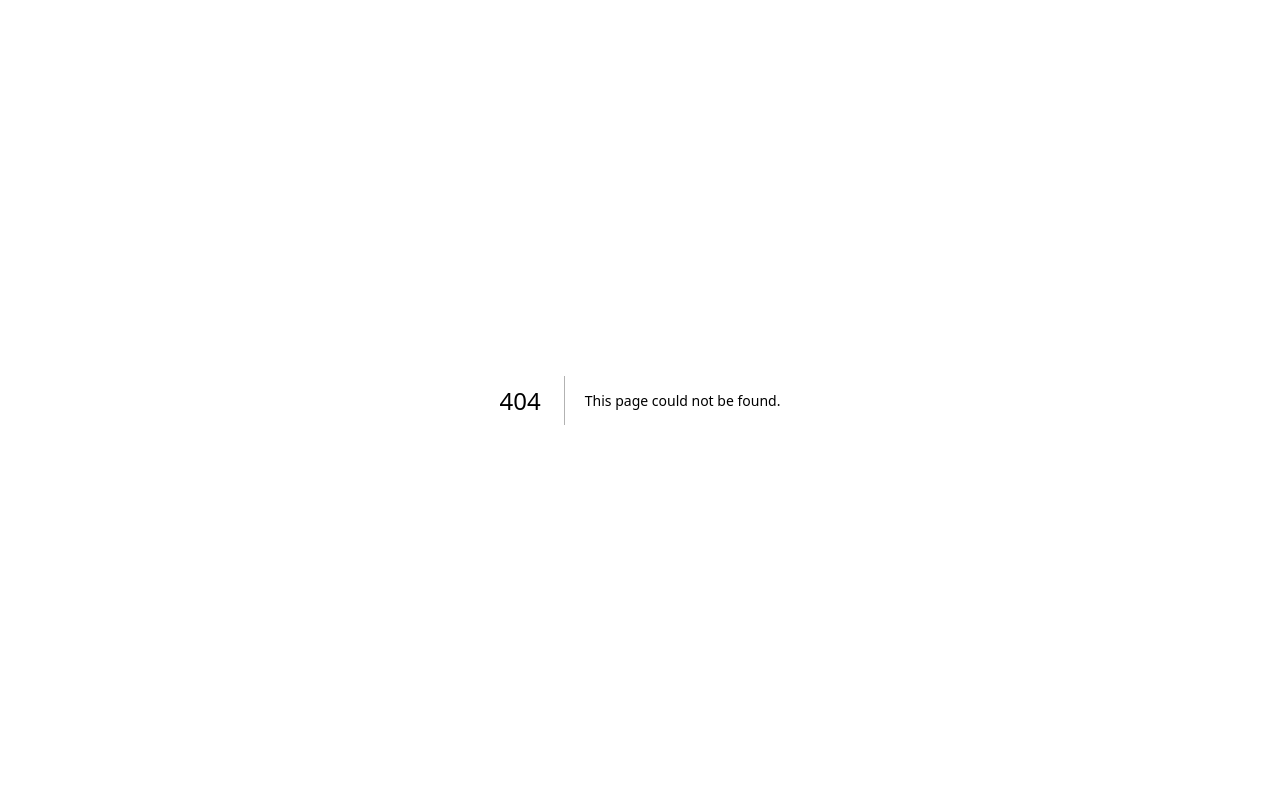
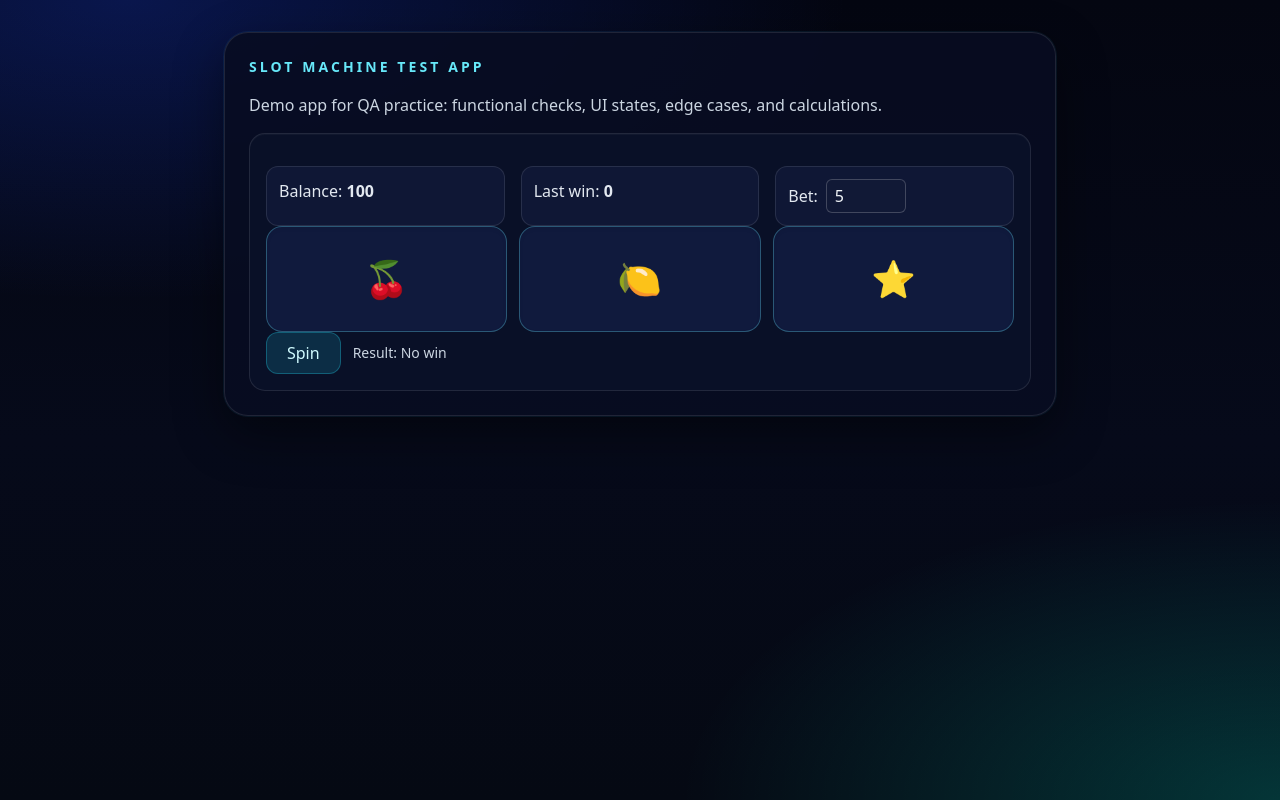
Before and after one commit to anatoliu1610/qa-showcase, a Next.js app: page /test-app in a window 1280 px wide. Before the commit this address had no page. Built offline with nearby package versions, Linux system fonts and the light colour scheme.

Commit message:
Add Test App and Tests pages; replace hero CTA buttons

```diff
--- a/app/page.tsx
+++ b/app/page.tsx
@@ -32,8 +32,8 @@ export default function HomePage() {
               <div className="mt-4 flex flex-wrap gap-3">
                 <a aria-label="GitHub" href="https://github.com/pyavchik" target="_blank" rel="noreferrer" className="rounded-xl border border-white/15 bg-white/5 p-2 hover:bg-white/10"><Github size={18} /></a>
                 <a aria-label="LinkedIn" href="https://www.linkedin.com/in/pyavchik/" target="_blank" rel="noreferrer" className="rounded-xl border border-white/15 bg-white/5 p-2 hover:bg-white/10"><Linkedin size={18} /></a>
-                <Link href="/skills" className="rounded-xl border border-cyan-400/30 bg-cyan-400/15 px-4 py-2 text-cyan-100 hover:bg-cyan-400/25">Open Skills Web App</Link>
-                <Link href="/coverage" className="rounded-xl border border-white/15 bg-white/5 px-4 py-2 text-slate-200 hover:bg-white/10">Coverage Map</Link>
+                <Link href="/test-app" className="rounded-xl border border-cyan-400/30 bg-cyan-400/15 px-4 py-2 text-cyan-100 hover:bg-cyan-400/25">App for Test</Link>
+                <Link href="/tests" className="rounded-xl border border-white/15 bg-white/5 px-4 py-2 text-slate-200 hover:bg-white/10">Tests</Link>
               </div>
             </div>
             <div className="mx-auto">
--- /dev/null
+++ b/app/test-app/page.tsx
@@ -0,0 +1,84 @@
+'use client';
+
+import { useMemo, useState } from 'react';
+import { Card, Section } from '@/components/ui';
+
+const symbols = ['🍒', '🍋', '🔔', '⭐', '7️⃣'];
+
+function randomRow() {
+  return Array.from({ length: 3 }, () => symbols[Math.floor(Math.random() * symbols.length)]);
+}
+
+export default function TestAppPage() {
+  const [balance, setBalance] = useState(100);
+  const [bet, setBet] = useState(5);
+  const [row, setRow] = useState(['🍒', '🍋', '⭐']);
+  const [lastWin, setLastWin] = useState(0);
+
+  const canSpin = balance >= bet && bet > 0;
+
+  const result = useMemo(() => {
+    const allSame = row.every((s) => s === row[0]);
+    const twoSame = new Set(row).size === 2;
+    if (allSame) return 'jackpot';
+    if (twoSame) return 'small';
+    return 'none';
+  }, [row]);
+
+  function spin() {
+    if (!canSpin) return;
+    const next = randomRow();
+    setRow(next);
+    let win = 0;
+    if (next[0] === next[1] && next[1] === next[2]) win = bet * 10;
+    else if (new Set(next).size === 2) win = bet * 2;
+    setLastWin(win);
+    setBalance((b) => b - bet + win);
+  }
+
+  return (
+    <main className="mx-auto max-w-4xl space-y-6 p-4 md:p-8">
+      <Section title="Slot Machine Test App">
+        <p className="mb-4 text-slate-300">Demo app for QA practice: functional checks, UI states, edge cases, and calculations.</p>
+        <Card className="space-y-4">
+          <div className="grid gap-4 md:grid-cols-3">
+            <div className="rounded-xl border border-white/10 bg-[#0f1735] p-3 text-slate-200">Balance: <strong>{balance}</strong></div>
+            <div className="rounded-xl border border-white/10 bg-[#0f1735] p-3 text-slate-200">Last win: <strong>{lastWin}</strong></div>
+            <label className="rounded-xl border border-white/10 bg-[#0f1735] p-3 text-slate-200">
+              Bet:
+              <input
+                type="number"
+                min={1}
+                max={50}
+                value={bet}
+                onChange={(e) => setBet(Number(e.target.value || 0))}
+                className="ml-2 w-20 rounded-md border border-white/20 bg-[#111936] px-2 py-1 text-slate-100"
+              />
+            </label>
+          </div>
+
+          <div className="grid grid-cols-3 gap-3">
+            {row.map((s, i) => (
+              <div key={`${s}-${i}`} className="rounded-2xl border border-cyan-300/30 bg-[#101a3d] py-8 text-center text-4xl shadow-inner">
+                {s}
+              </div>
+            ))}
+          </div>
+
+          <div className="flex items-center gap-3">
+            <button
+              onClick={spin}
+              disabled={!canSpin}
+              className="rounded-xl border border-cyan-400/30 bg-cyan-400/15 px-5 py-2 text-cyan-100 hover:bg-cyan-400/25 disabled:cursor-not-allowed disabled:opacity-50"
+            >
+              Spin
+            </button>
+            <span className="text-sm text-slate-300">
+              Result: {result === 'jackpot' ? 'Jackpot 🎉' : result === 'small' ? 'Small win ✅' : 'No win'}
+            </span>
+          </div>
+        </Card>
+      </Section>
+    </main>
+  );
+}
--- /dev/null
+++ b/app/tests/page.tsx
@@ -0,0 +1,57 @@
+import { Section, Card, Badge } from '@/components/ui';
+
+const uiChecks = ['Layout consistency', 'Responsive breakpoints', 'Form validation', 'Accessibility (keyboard, focus, contrast)', 'Error message clarity'];
+const apiChecks = ['Status codes & contracts', 'Auth and permission flows', 'Negative scenarios', 'Schema validation', 'Rate limiting and retries'];
+const loadChecks = ['Smoke load (100 users)', 'Baseline load (500 users)', 'Stress spikes', 'Soak (30+ min)', 'Error rate & p95 latency'];
+
+export default function TestsPage() {
+  return (
+    <main className="mx-auto max-w-5xl space-y-6 p-4 md:p-8">
+      <Section title="Professional Testing Practices">
+        <p className="text-slate-300">A practical testing strategy for UI, API, and performance testing with JMeter-oriented load scenarios.</p>
+      </Section>
+
+      <Section title="UI Best Practices">
+        <div className="grid gap-3 md:grid-cols-2">
+          {uiChecks.map((item) => (
+            <Card key={item}>{item}</Card>
+          ))}
+        </div>
+      </Section>
+
+      <Section title="API Best Practices">
+        <div className="grid gap-3 md:grid-cols-2">
+          {apiChecks.map((item) => (
+            <Card key={item}>{item}</Card>
+          ))}
+        </div>
+      </Section>
+
+      <Section title="Loading Tests (JMeter)">
+        <div className="mb-4 flex flex-wrap gap-2">
+          <Badge>Throughput</Badge>
+          <Badge>p95/p99 Latency</Badge>
+          <Badge>Error Rate</Badge>
+          <Badge>Stability</Badge>
+        </div>
+        <div className="grid gap-3 md:grid-cols-2">
+          {loadChecks.map((item) => (
+            <Card key={item}>{item}</Card>
+          ))}
+        </div>
+        <Card className="mt-4">
+          <h3 className="mb-2 font-semibold text-white">Example JMeter Plan</h3>
+          <pre className="overflow-x-auto rounded-lg border border-white/10 bg-[#0f1735] p-3 text-xs text-slate-200">
+{`Thread Group: 500 users / ramp-up 120s / loop 10
+HTTP Request Defaults: base URL + common headers
+CSV Data Set Config: test users
+HTTP Samplers: login -> create session -> spin -> history
+Assertions: status=200, response schema fields exist
+Listeners: Summary Report + Aggregate Report + Backend Listener (optional)
+Pass Criteria: p95 < 700ms, error rate < 1%`}
+          </pre>
+        </Card>
+      </Section>
+    </main>
+  );
+}
--- a/next.config.ts
+++ b/next.config.ts
@@ -1,7 +1,10 @@
 import type { NextConfig } from 'next';
 
 const nextConfig: NextConfig = {
-  devIndicators: false
+  devIndicators: {
+    appIsrStatus: false,
+    buildActivity: false
+  }
 };
 
 export default nextConfig;
```
